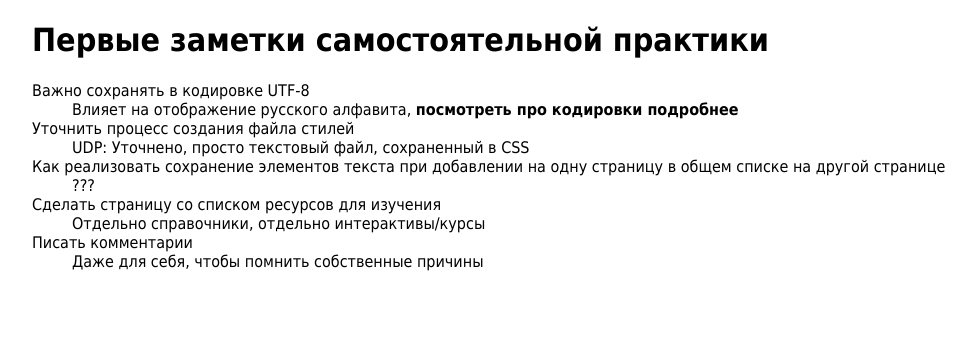
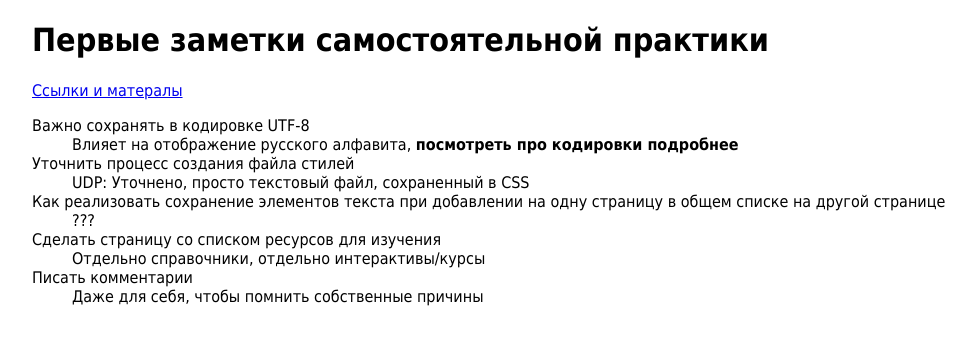
Before and after one commit to Bakenbard/testing, a plain HTML site: page index.html in a window 1280 px wide. Shown: the whole page, without its empty margins (32-1008 px from the left). Drawn offline with Linux system fonts and the light colour scheme.

Commit message:
Перезаливка с файлом index

```diff
--- a/ThisisSite.html
+++ b/index.html
@@ -2,12 +2,18 @@
 
 <html lang=ru>
 <head>
-	<title>Just try do it myself, motherfuker И русский для проверки кодировки</title>
+	<meta charset="utf-8">
+	<title>Just try do it myself</title>
 	<link rel="stylesheet" href="style1try.css">
 </head>
+
 <body>
+<header>
 <h1>Первые заметки самостоятельной практики</h1>
-<main>
+<nav>
+<a href="Page1links.html">Ссылки и матералы</a>
+</nav>
+</header>
 <dl>
 	<dt>Важно сохранять в кодировке UTF-8</dt>
 		<dd>Влияет на отображение русского алфавита, <b>посмотреть про кодировки подробнее</b></dd>
```
Also changed, not shown: Page1links.html (added, +15 -0 lines).
